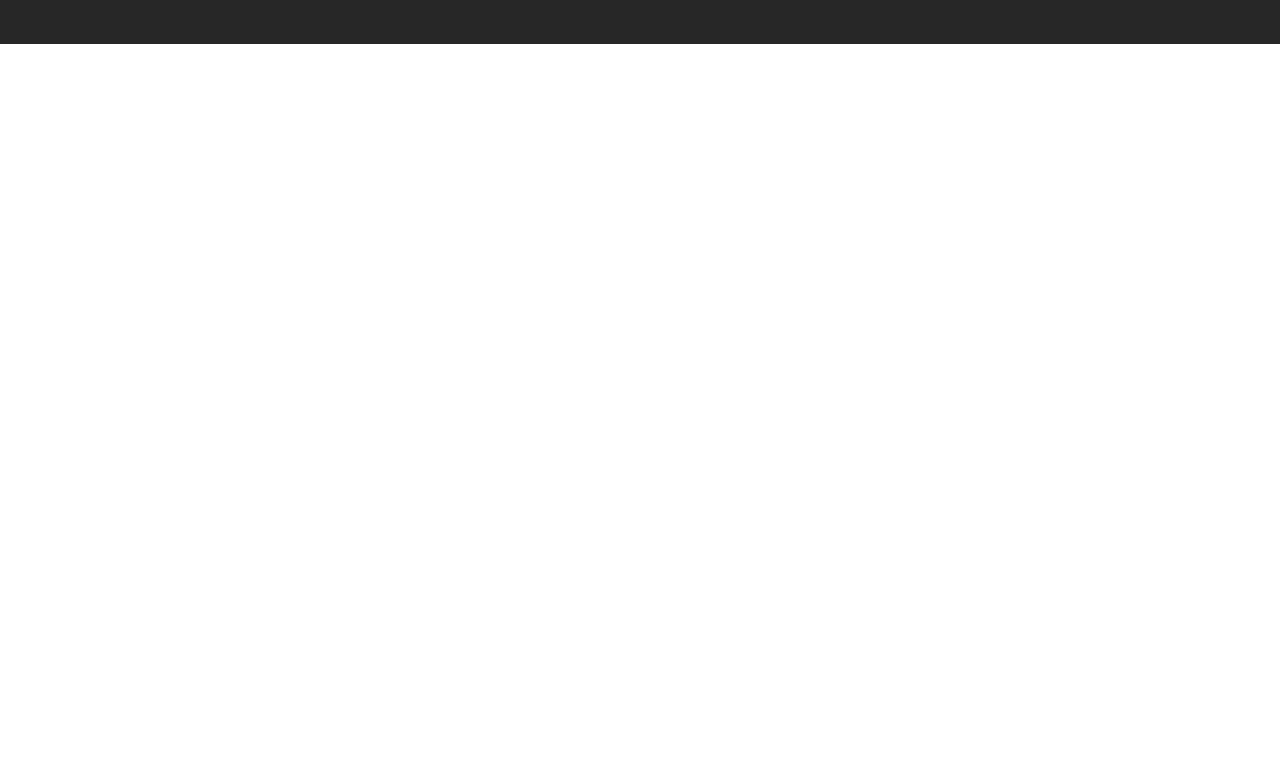
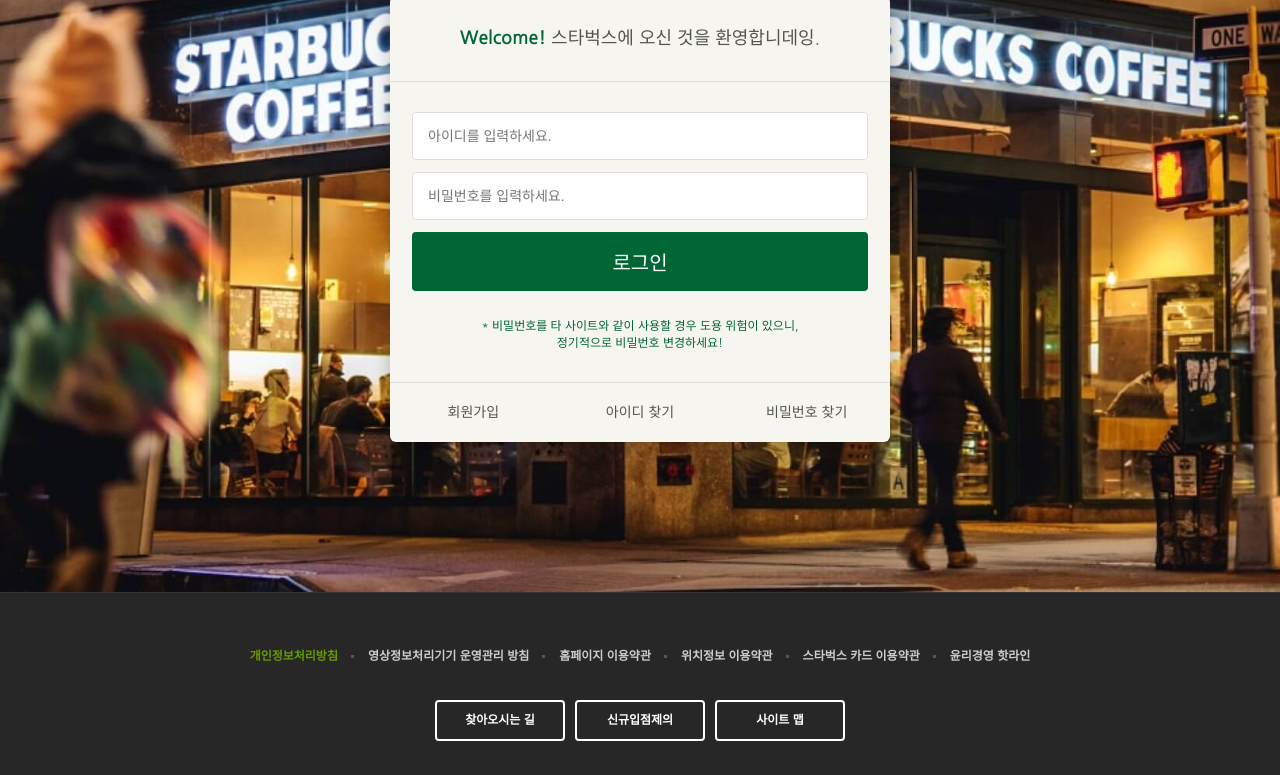
Before and after one commit to 22Romano/starbucks, a plain HTML site: page singin/index.html in a window 1280 px wide. Shown: the part 290-1065 px from the top of the page. Before the commit the page ends 800 px from the top, so only its background shows below. Drawn offline with nearby package versions, Linux system fonts and the light colour scheme.

Commit message:
로그인 페이지 완성

```diff
--- /dev/null
+++ b/css/signin.css
@@ -0,0 +1,84 @@
+.signin {
+  margin-top: 120px;
+  padding: 100px 0 150px;
+  background-image: url("../images/signin_bg.jpg");
+  background-repeat: no-repeat;
+  background-position: center;
+  background-attachment: fixed;
+  background-size: cover;
+}
+.signin h1 {
+  color: #fff;
+  font-size: 30px;
+  font-weight: 700;
+  text-align: center;
+  margin-bottom: 24px;
+}
+.signin__card {
+  width: 500px;
+  margin: 0 auto;
+  border-radius: 6px;
+  background-color: #f6f5f0;
+  box-shadow: 2px 2px 20px rgba(0,0,0,.3);
+  color: #555;
+}
+.signin__card h2 {
+  padding: 30px;
+  font-size: 18px;
+  text-align: center;
+  border-bottom: 1px solid #ddd;
+}
+.signin__card h2 strong {
+  font-weight: 700;
+  color: #063;
+}
+.signin__card form {
+  padding: 30px 22px;
+}
+.signin__card form input {
+  width: 100%;
+  margin-bottom: 12px;
+  padding: 15px;
+  border: 1px solid #ddd;
+  border-radius: 4px;
+  outline: none;
+  box-sizing: border-box;
+  font-size: 14px;
+}
+.signin__card form [type="submit"] {
+  background-color: #063;
+  border: none;
+  color: #fff;
+  font-size: 20px;
+  cursor: pointer;
+}
+.signin__card form p {
+  font-size: 12px;
+  color: #063;
+  text-align: center;
+  padding-top: 15px;
+}
+.signin__card form a {
+  font-size: 12px;
+  color: #063;
+  text-align: center;
+}
+.signin__card .actions {
+  display: flex;
+  border-top: 1px solid #ddd;
+}
+.signin__card .actions a {
+  flex-grow: 1;
+  flex-basis: 0;
+  text-align: center;
+  padding: 20px;
+  color: #555;
+  font-size: 14px;
+  border-radius: 1px solid #ddd;
+}
+.signin__card .actions a:last-child {
+  border-radius: none;
+}
+.signin__card .actions a:hover {
+  text-decoration: none;
+}
--- a/singin/index.html
+++ b/singin/index.html
@@ -25,6 +25,7 @@
   <link href="https://fonts.googleapis.com/css2?family=Nanum+Gothic:wght@400;700&display=swap" rel="stylesheet">
   <link rel="stylesheet" href="https://fonts.googleapis.com/icon?family=Material+Icons">
   <link rel="stylesheet" href="../css/common.css" />
+  <link rel="stylesheet" href="../css/signin.css" />
 
 
   <script defer src="../js/common.js"></script>
@@ -364,7 +365,28 @@
     </div>
    </header>
 
-   <section class="signin"></section>
+   <section class="signin">
+     <h1>로그인</h1>
+     <div class="signin__card">
+       <h2>
+         <strong>Welcome!</strong> 스타벅스에 오신 것을 환영합니데잉.
+       </h2>
+       <form>
+         <input type="text" placeholder="아이디를 입력하세요." />
+         <input type="Password" placeholder="비밀번호를 입력하세요." />
+         <input type="submit" value="로그인" />
+         <p>
+           * 비밀번호를 타 사이트와 같이 사용할 경우 도용 위험이 있으니, <br />
+           정기적으로 비밀번호 변경하세요!
+         </p>
+       </form>
+       <div class="actions">
+         <a href="javascript:void(0)">회원가입</a>
+         <a href="javascript:void(0)">아이디 찾기</a>
+         <a href="javascript:void(0)">비밀번호 찾기</a>
+       </div>
+     </div>
+   </section>
 
 
    <!-- FOOTER -->
```
